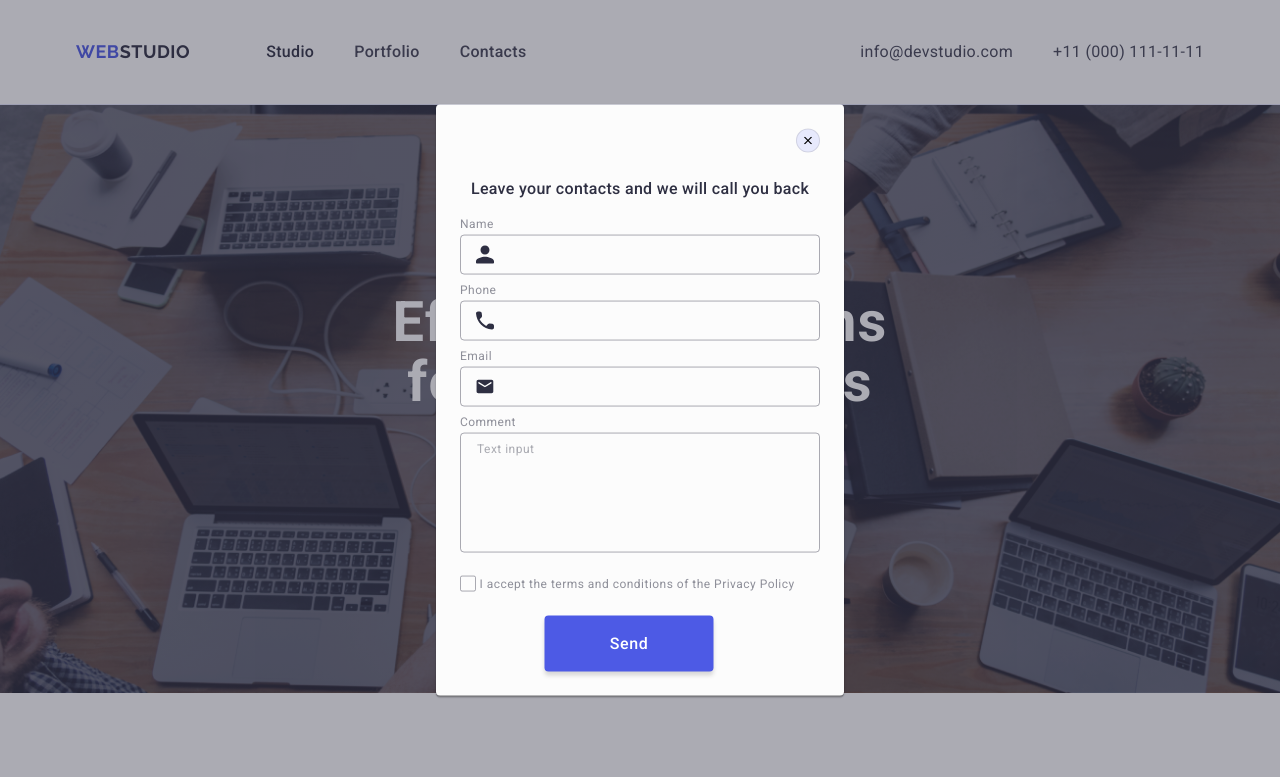
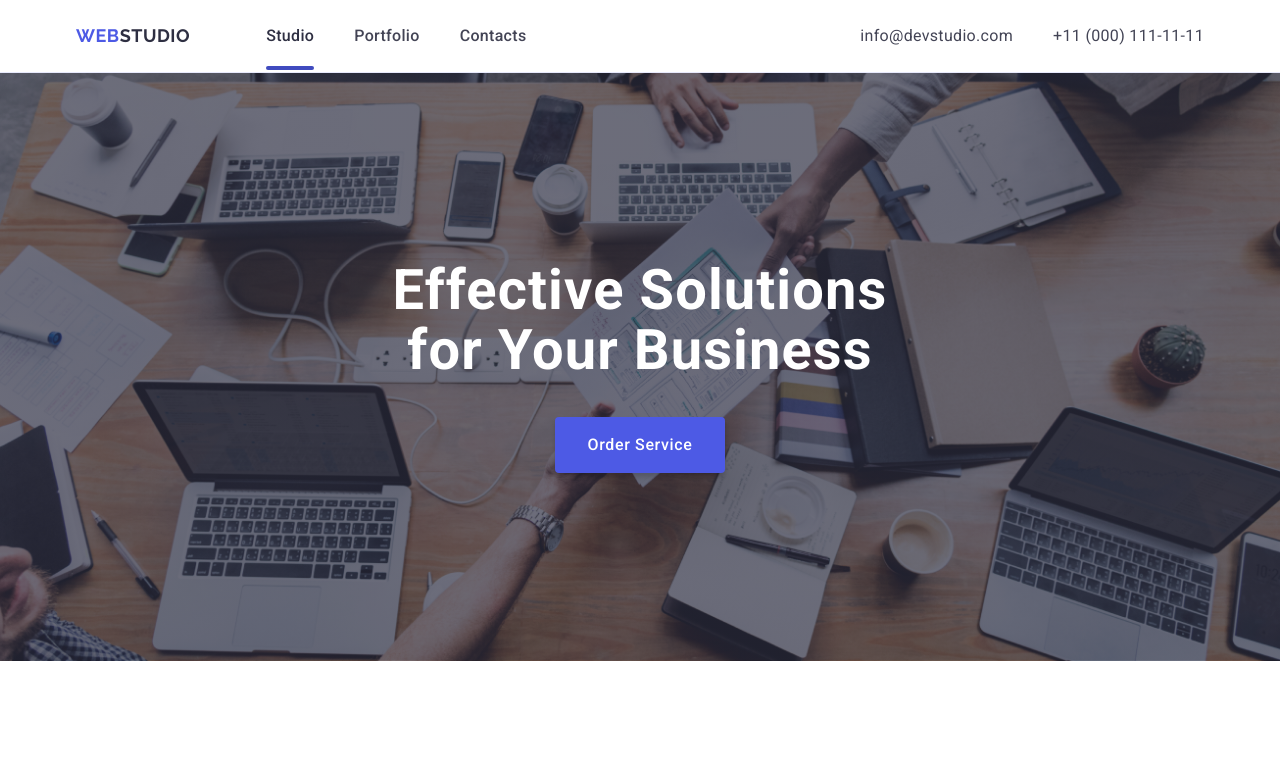
Before and after one commit to atamaniuksofiia/Project-1, a plain HTML site: page index.html in a window 1280 px wide. Shown: the top 777 px of the page. Drawn offline with nearby package versions, Linux system fonts and the light colour scheme.

Commit message:
update index file

```diff
--- a/css/styles.css
+++ b/css/styles.css
@@ -19,6 +19,7 @@ button {
 }
 img {
     display: block;
+    width: 100%;
 }
 body {
     font-family: "Roboto", sans-serif;
@@ -58,8 +59,6 @@ body {
 }
 /* HEADER*/
 .page-header{
-    padding-top: 16px;
-    padding-bottom: 16px;
     box-shadow:  0px 2px 1px rgba(46, 47, 66, 0.08), 0px 1px 1px rgba(46, 47, 66, 0.16), 0px 1px 6px rgba(46, 47, 66, 0.08);
     border-bottom: 1px solid #e7e9fc;
 }
@@ -76,6 +75,8 @@ body {
 }
 .page-logo {
     font-family: "Raleway", sans-serif;
+    display: block;
+    padding: 16px 0;
     font-weight: 700;
     font-size: 18px;
     line-height: 1.17;
@@ -83,6 +84,7 @@ body {
     text-transform: uppercase;
     color: #2e2f42;
 }
+
 .text-logo{
     color: #4d5ae5;
 }
@@ -124,10 +126,25 @@ body {
       display: block;
       transition: color 250ms cubic-bezier(0.4, 0, 0.2, 1);
     }
+    .current {
+        position: relative;
+        color: #404BBF;
+    }
+    .current::after{
+            content: "";
+            position: absolute;
+            left: 0;
+            bottom: 2px;
+            background-color: #404BBF;
+            border-radius: 2px;
+            width: 100%;
+            height: 4px;
+    }
     .page-menu-link:hover,
     .page-menu-link:focus {
       color: #404bbf;
     }
+
     .page-address {
       display: block;
       font-style: normal;
@@ -138,7 +155,6 @@ body {
         flex-direction: column;
         gap: 12px;
     }
-
 
     .address-link {
       display: block;
@@ -159,18 +175,16 @@ body {
     .page-logo {
         margin-right: 76px;
       }
-}
-
     .address-menu {
       display: flex;
       flex-direction: row;
       gap: 40px;
     }
-
     .address-link {
       font-size: 16px;
       line-height: 1.5;
       letter-spacing: 0.02em;
+     }
 }
 .mobile-menu{
 position: fixed;
@@ -353,7 +367,7 @@ align-items: center;
 
 /* Section About*/
 .section-about{
-    padding: 96px 0;
+    padding: 120px 0;
 }
 .about-list {
     display: flex;
@@ -438,7 +452,7 @@ align-items: center;
 /* Section Our Team*/
 .our-team-section{
     background: #f4f4fd;
-    padding: 96px 0;
+    padding: 120px 0;
 }
 .our-team-head{
     font-weight: 700;
@@ -529,7 +543,7 @@ align-items: center;
 }
 /*Our Portfolio */
 .portfolio-section{
-    padding: 96px 0;
+    padding: 120px 0;
 }
 .our-portfolio-head{
     font-weight: 700;
@@ -641,9 +655,6 @@ align-items: center;
     flex-direction: column;
     gap: 72px;
     align-items: center;
-}
-.foooter-logo-wrapper{
-    text-align: center;
 }
 .page-logo-footer{
     font-family: "Raleway", sans-serif;
--- a/index.html
+++ b/index.html
@@ -16,7 +16,7 @@
             <nav class="page-nav">
             <a class="page-logo" href="./index.html"><span class="text-logo">Web</span>Studio</a>
             <ul class="page-menu">
-               <li class="page-menu-item">
+               <li class="page-menu-item current">
                 <a class="page-menu-link" href="./index.html">Studio</a></li>
                <li class="page-menu-item">
                 <a class="page-menu-link" href="">Portfolio</a></li>
@@ -428,7 +428,7 @@
     </div>
 </footer>
 <!--==========================BACKDROP==================================-->
-     <div class="backdrop is-open">
+    <!---- <div class="backdrop is-open">
         <div class="modal">
             <button type="button" class="modal-close-btn">
                 <svg class="modal-close-icon" width="8" height="8">
@@ -482,7 +482,7 @@
                 <button class="contact-form-submit" type="submit">Send</button>
             </form>
         </div>
-    </div>
+    </div>-->
      <!--<div class="mobile-menu">
         <div class="container mobile-menu-container">
         <button class="mobile-menu-close-btn">
```
Lines whose indentation alone changed are shown as unchanged.
